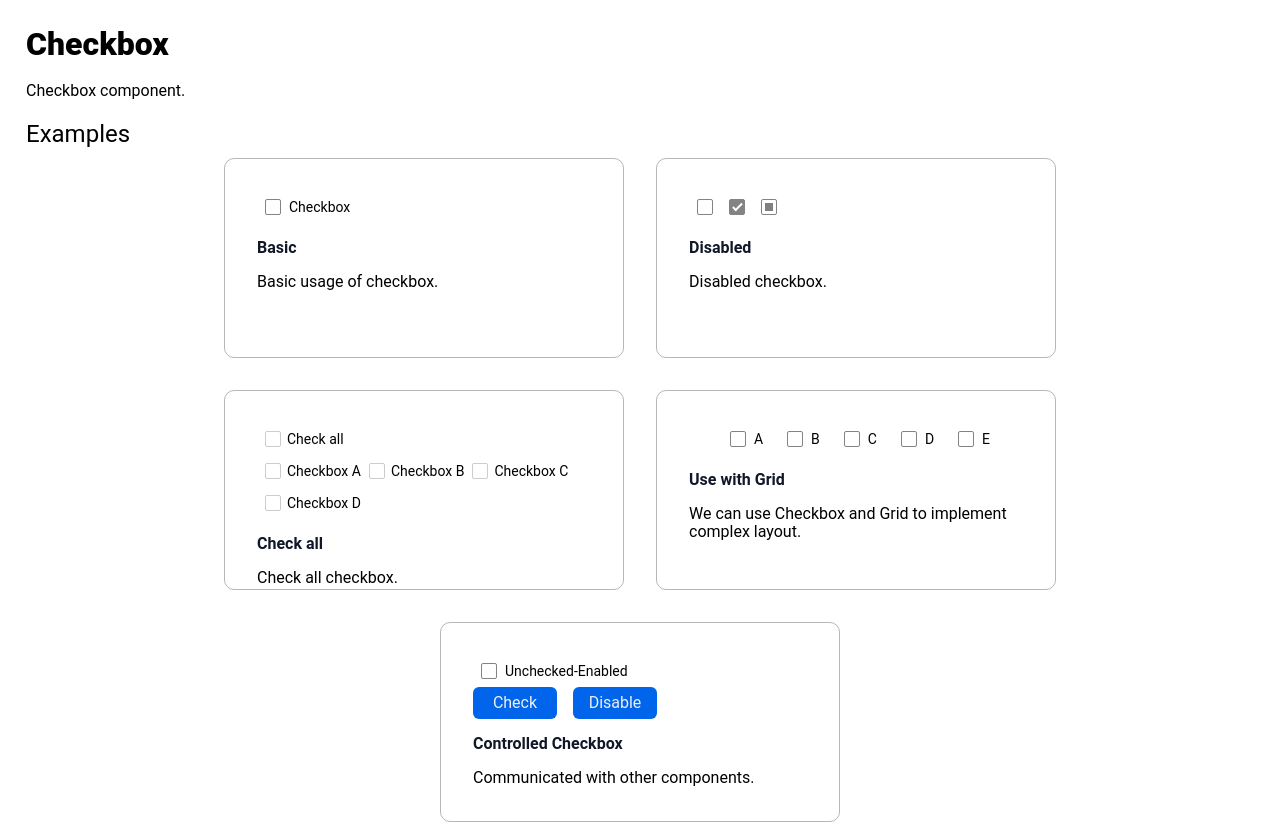
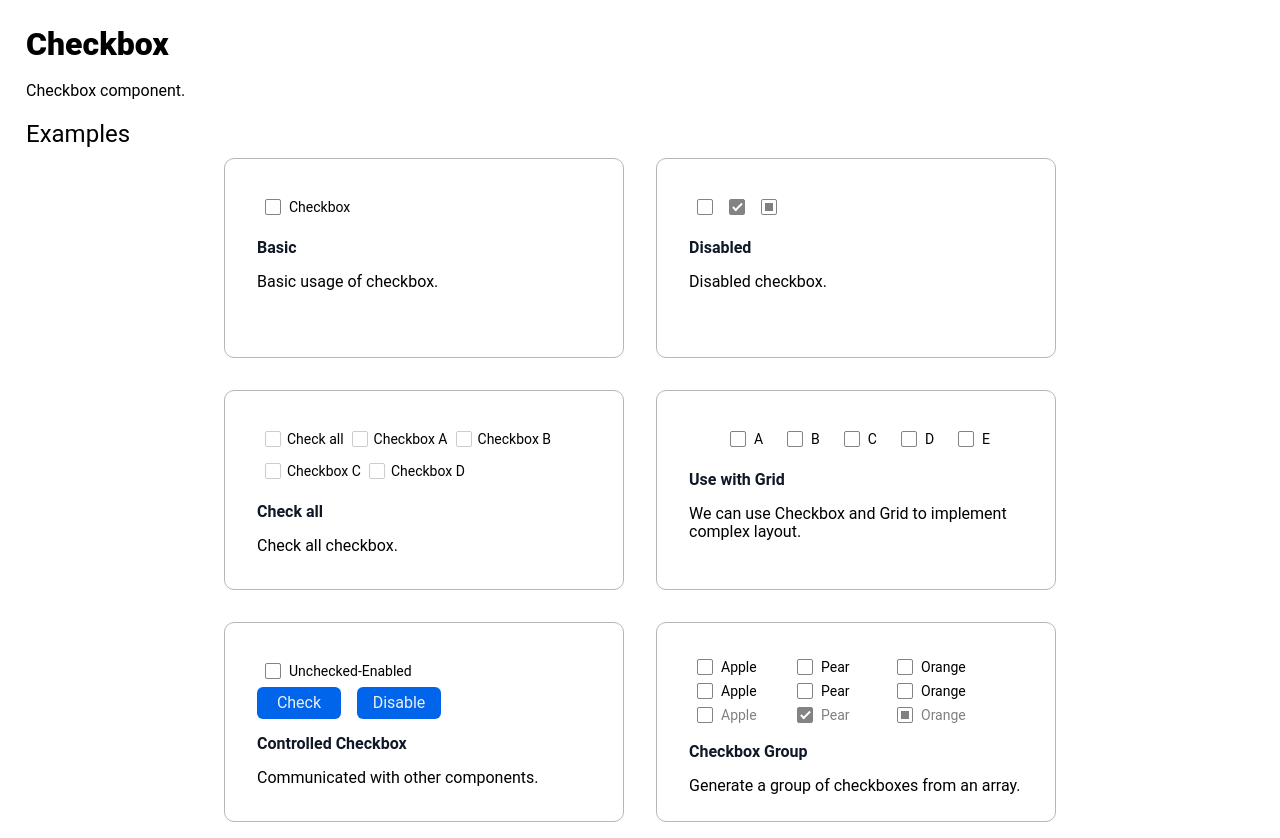
Before and after one commit to boketto0/Components, a React (Create React App) app: page / in a window 1280 px wide. Built offline with nearby package versions, Linux system fonts and the light colour scheme.

Commit message:
27 июня изменнения

```diff
--- a/src/Home.js
+++ b/src/Home.js
@@ -1,5 +1,5 @@
 import './Home.css'
-import { Cell1, Cell2, Cell3, Cell4, Cell5 } from './components/cells'
+import { Cell1, Cell2, Cell3, Cell4, Cell5, Cell6 } from './components/cells'
 import { CardWrapper } from './components/cards/CardWrapper'
 import { Card, CardType } from './components/cards/Card'
 
@@ -31,6 +31,11 @@ export default function Home() {
             title: 'Controlled Checkbox',
             text: 'Communicated with other components.'
         },
+        {
+            cell: <Cell6/>,
+            title: 'Checkbox Group',
+            text: 'Generate a group of checkboxes from an array.'
+        }
     ]
 
     return(
--- a/src/components/cells/Cell3.js
+++ b/src/components/cells/Cell3.js
@@ -1,63 +1,17 @@
-import React, { useState, useEffect } from 'react';
+import React, { useCallback } from 'react';
 import { Checkbox } from '../checkbox/Checkbox'
-import CheckboxGroup from '../checkbox/CheckboxGroup';
+import { CheckboxGroup } from '../checkbox/CheckboxGroup';
 import './Cell3.css';
 
-export const Cell3 = () => {
-  const [checkboxesChecked, setCheckboxesChecked] = useState([]);
-  const [isCheckAll, setIsCheckAll] = useState(false);
-  const [indeterminate, setIndeterminate] = useState(false);
+export const Cell3 = (props) => {
 
-  useEffect(() => {
-    handleCheckAll();
-  }, [checkboxesChecked]);
+  const { onClick } = props
 
-  const handleCheckboxChange = (value, isChecked) => {
-    let updatedCheckboxesChecked = [...checkboxesChecked];
-
-    if (isChecked) {
-      updatedCheckboxesChecked.push(value);
-    } else {
-      updatedCheckboxesChecked = updatedCheckboxesChecked.filter((item) => item !== value);
+  const handleClick = useCallback(() => {
+    if (onClick) {
+      onClick();
     }
-
-    setCheckboxesChecked(updatedCheckboxesChecked);
-  };
-
-  const handleCheckAllChange = (isChecked) => {
-    setIsCheckAll(isChecked);
-    setIndeterminate(false);
-
-    if (isChecked) {
-      const allValues = ['A', 'B', 'C', 'D'];
-      setCheckboxesChecked(allValues);
-    } else {
-      setCheckboxesChecked([]);
-    }
-  };
-
-  const handleCheckAll = () => {
-    if (checkboxesChecked.length === 0) {
-      setIsCheckAll(false);
-      setIndeterminate(false);
-      return;
-    }
-
-    const allValues = ['A', 'B', 'C', 'D'];
-    const isAllChecked = allValues.every((value) => checkboxesChecked.includes(value));
-    const isSomeChecked = checkboxesChecked.some((value) => !allValues.includes(value));
-
-    if (isAllChecked) {
-      setIsCheckAll(true);
-      setIndeterminate(false);
-    } else if (isSomeChecked) {
-      setIsCheckAll(false);
-      setIndeterminate(true);
-    } else {
-      setIsCheckAll(false);
-      setIndeterminate(false);
-    }
-  };
+  }, [onClick]);
 
   return (
     <div className="cell3">
@@ -65,30 +19,24 @@ export const Cell3 = () => {
         <Checkbox
           value="A"
           text="Checkbox A"
-          checked={checkboxesChecked.includes('A')}
-          onChange={handleCheckboxChange}
+          onClick={handleClick}
         />
         <Checkbox
           value="B"
           text="Checkbox B"
-          checked={checkboxesChecked.includes('B')}
-          onChange={handleCheckboxChange}
+          onClick={handleClick}
         />
         <Checkbox
           value="C"
           text="Checkbox C"
-          checked={checkboxesChecked.includes('C')}
-          onChange={handleCheckboxChange}
+          onClick={handleClick}
         />
         <Checkbox
           value="D"
           text="Checkbox D"
-          checked={checkboxesChecked.includes('D')}
-          onChange={handleCheckboxChange}
+          onClick={handleClick}
         />
       </CheckboxGroup>
     </div>
   );
 };
-
-export default Cell3;
--- a/src/components/cells/Cell5.js
+++ b/src/components/cells/Cell5.js
@@ -1,6 +1,6 @@
 import React, { useState } from 'react';
 import './Cell5.css';
-import { Checkbox } from '../checkbox/Checkbox'
+import { Checkbox } from '../checkbox';
 import { Button, ButtonType, ButtonSize } from '../button/Button';
 
 export const Cell5 = () => {
@@ -15,23 +15,38 @@ export const Cell5 = () => {
   const handleCheckboxChange = (checked) => {
     setIsChecked(checked);
     setButtonText(checked ? 'Uncheck' : 'Check');
+    setCheckboxText(getCheckboxText(checked, isDisabled));
   };
 
   const handleButtonClick = () => {
     const newChecked = !isChecked;
     setIsChecked(newChecked);
     setButtonText(newChecked ? 'Uncheck' : 'Check');
+    setCheckboxText(getCheckboxText(newChecked, isDisabled));
   };
 
   const handleDisableClick = () => {
-    setIsDisabled(!isDisabled);
-    setCheckboxText(isDisabled ? 'Unchecked-Enabled' : 'Unchecked-Disabled');
+    const newDisabled = !isDisabled;
+    setIsDisabled(newDisabled);
+    setCheckboxText(getCheckboxText(isChecked, newDisabled));
+  };
+
+  const getCheckboxText = (checked, disabled) => {
+    if (checked && disabled) {
+      return 'Checked-Disabled';
+    } else if (checked && !disabled) {
+      return 'Checked-Enabled';
+    } else if (!checked && disabled) {
+      return 'Unchecked-Disabled';
+    } else {
+      return 'Unchecked-Enabled';
+    }
   };
 
   return (
     <div className="cell5">
       <Checkbox
-        text={isChecked ? 'Checked-Enabled' : checkboxText}
+        text={checkboxText}
         checked={isChecked}
         disabled={isDisabled}
         onChange={handleCheckboxChange}
--- /dev/null
+++ b/src/components/cells/Cell6.css
@@ -0,0 +1,6 @@
+.cell6 {
+    display: grid;
+    grid-template-columns: repeat(3, 100px);
+    grid-template-rows: repeat(3, 24px);
+
+}
--- /dev/null
+++ b/src/components/cells/Cell6.js
@@ -0,0 +1,22 @@
+import './Cell6.css'
+import { Checkbox } from '../checkbox/Checkbox'
+
+export const Cell6 = () => {
+
+    const disabled = ''
+    const text = ' '
+
+    return(
+        <div className='cell6'>
+            <Checkbox text={'Apple'}/>
+            <Checkbox text={'Pear'}/>
+            <Checkbox text={'Orange'}/>
+            <Checkbox text={'Apple'}/>
+            <Checkbox text={'Pear'}/>
+            <Checkbox text={'Orange'}/>
+            <Checkbox text={'Apple'} disabled />
+            <Checkbox text={'Pear'} checked disabled />
+            <Checkbox text={'Orange'} indeterminate disabled/>
+        </div>
+    )
+}
--- a/src/components/cells/index.js
+++ b/src/components/cells/index.js
@@ -3,3 +3,4 @@ export {Cell2} from './Cell2'
 export {Cell3} from './Cell3'
 export {Cell4} from './Cell4'
 export {Cell5} from './Cell5'
+export {Cell6} from './Cell6'
--- a/src/components/checkbox/Checkbox.css
+++ b/src/components/checkbox/Checkbox.css
@@ -24,6 +24,7 @@
 
 .checkmark-disabled:hover {
   border: 1px solid rgb(131, 131, 131);
+  cursor: not-allowed;
 }
 
 .checkbox input:checked ~ .checkmark {
@@ -43,6 +44,11 @@
   cursor: not-allowed;
 }
 
+.checkbox input:disabled ~ .label {
+  color: gray;
+  cursor: not-allowed;
+}
+
 .checkbox input:checked ~ .checkmark::after {
   content: "";
   position: absolute;
@@ -58,6 +64,7 @@
 
 .checkbox .label {
   font-size: 14px;
+  color: black
 }
 
 .checkbox input:checked ~ .checkmark-indeterminate::after {
--- a/src/components/checkbox/Checkbox.js
+++ b/src/components/checkbox/Checkbox.js
@@ -1,9 +1,9 @@
-import React, { useState } from 'react';
+import React, { useState, useCallback } from 'react';
 import classnames from 'classnames';
 import './Checkbox.css';
 
 export const Checkbox = (props) => {
-  const { text, disabled, indeterminate, checked: checkedProps, onChange } = props;
+  const { text, disabled, indeterminate, checked: checkedProps, onChange, onClick } = props;
 
   const [checkedState, setCheckedState] = useState(checkedProps || false);
 
@@ -19,6 +19,12 @@ export const Checkbox = (props) => {
     }
   };
 
+  const handleClick = useCallback(() => {
+    if (onClick) {
+      onClick();
+    }
+  }, [onClick]);
+
   const checked = checkedProps ||  indeterminate ||  checkedState;
 
   const checkboxClasses = classnames('checkbox', {
@@ -32,7 +38,7 @@ export const Checkbox = (props) => {
   });
 
   return (
-    <label className={checkboxClasses}>
+    <label className={checkboxClasses} onClick={handleClick}>
       <input type="checkbox" checked={checked} onChange={handleCheckboxChange} disabled={disabled} />
       <span className={checkmarkClasses}></span>
       {text && <span className="label">{text}</span>}
--- a/src/components/checkbox/CheckboxGroup.js
+++ b/src/components/checkbox/CheckboxGroup.js
@@ -59,13 +59,11 @@ export const CheckboxGroup = ({ children }) => {
 
   return (
     <div className="checkbox-group">
-      <div>
-        <Checkbox
-          text="Check all"
-          checked={isCheckAll}
-          onChange={handleCheckAllChange}
-        />
-      </div>
+      <Checkbox
+        text="Check all"
+        checked={isCheckAll}
+        onChange={handleCheckAllChange}
+      />
       {React.Children.map(children, (child) =>
         React.cloneElement(child, {
           checked: checkedItems.includes(child.props.value),
@@ -75,5 +73,3 @@ export const CheckboxGroup = ({ children }) => {
     </div>
   );
 };
-
-export default CheckboxGroup;
```
